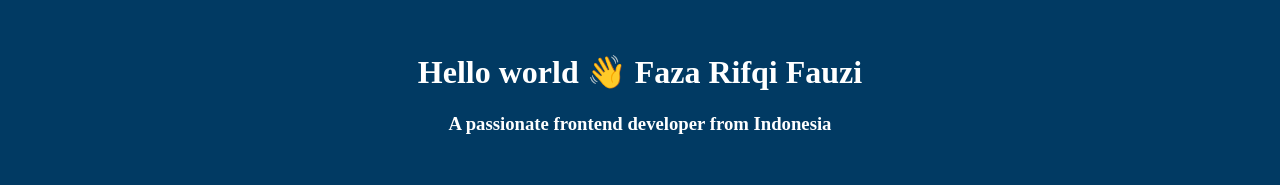
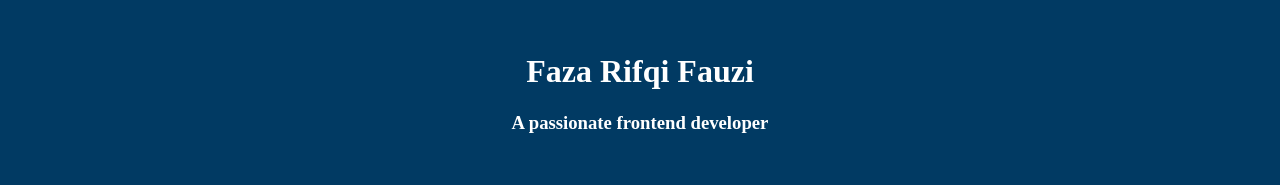
Before and after one commit to Faza39/faza39.github.io, a plain HTML site: page index.html in a window 1280 px wide. Shown: the top 185 px of the page. Drawn offline with Linux system fonts and the light colour scheme.

Commit message:
Update index.html

```diff
--- a/index.html
+++ b/index.html
@@ -7,8 +7,8 @@
 </head>
 <body>
 <header class="header">
-<h1 class="htitle" align="center">Hello world 👋 Faza Rifqi Fauzi</h1>
-<h3 class="htitle" align="center">A passionate frontend developer from Indonesia</h3>
+<h1 class="htitle" align="center">Faza Rifqi Fauzi</h1>
+<h3 class="htitle" align="center">A passionate frontend developer</h3>
 </header>
 
 <p align="left"> <img src="https://komarev.com/ghpvc/?username=faza39&label=Profile%20views&color=0e75b6&style=flat" alt="faza39" /> </p>
@@ -95,4 +95,5 @@
         color: #fff;
         border-bottom: 4px solid #468faf;
     }
+
 </style></html>
```
